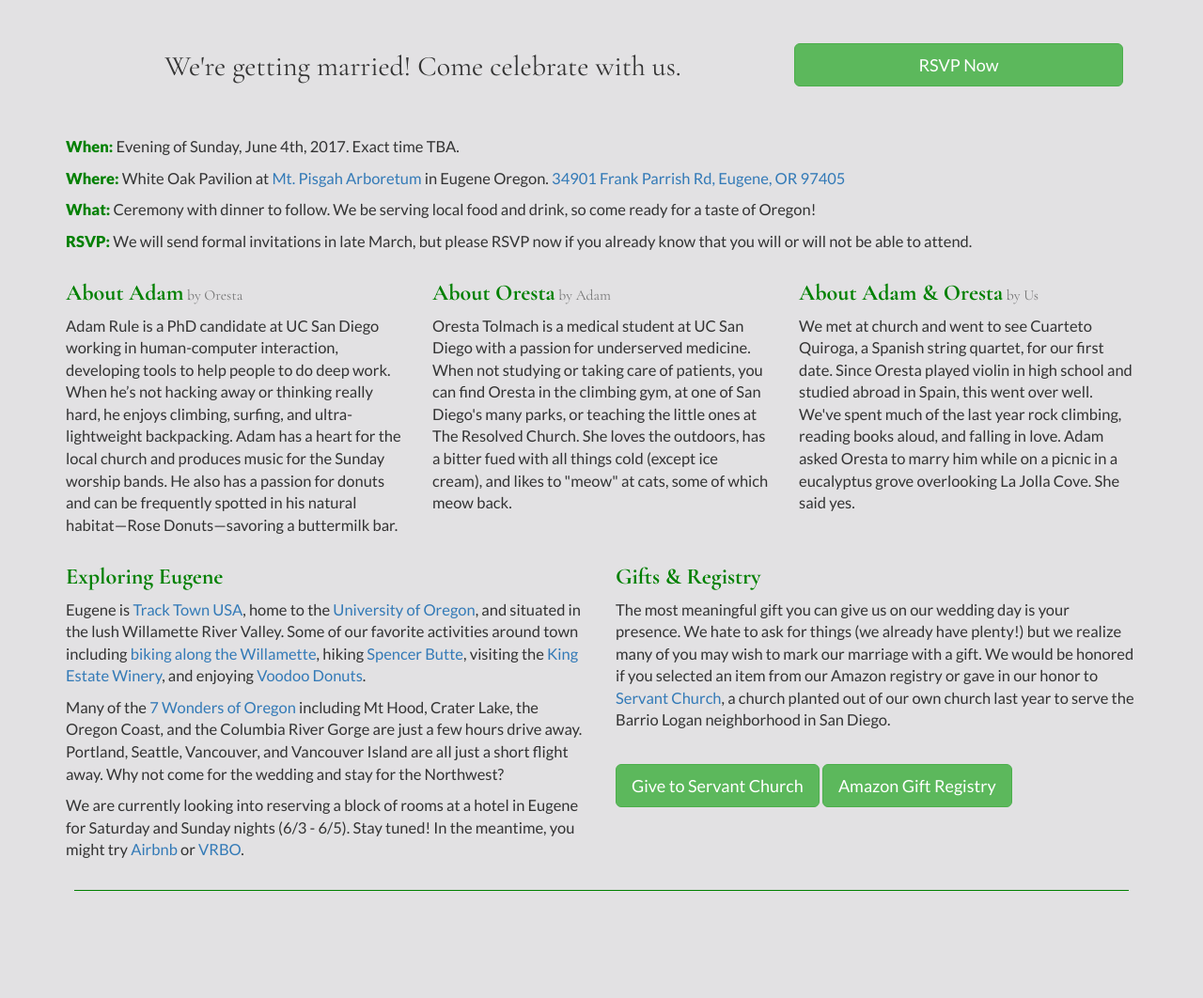
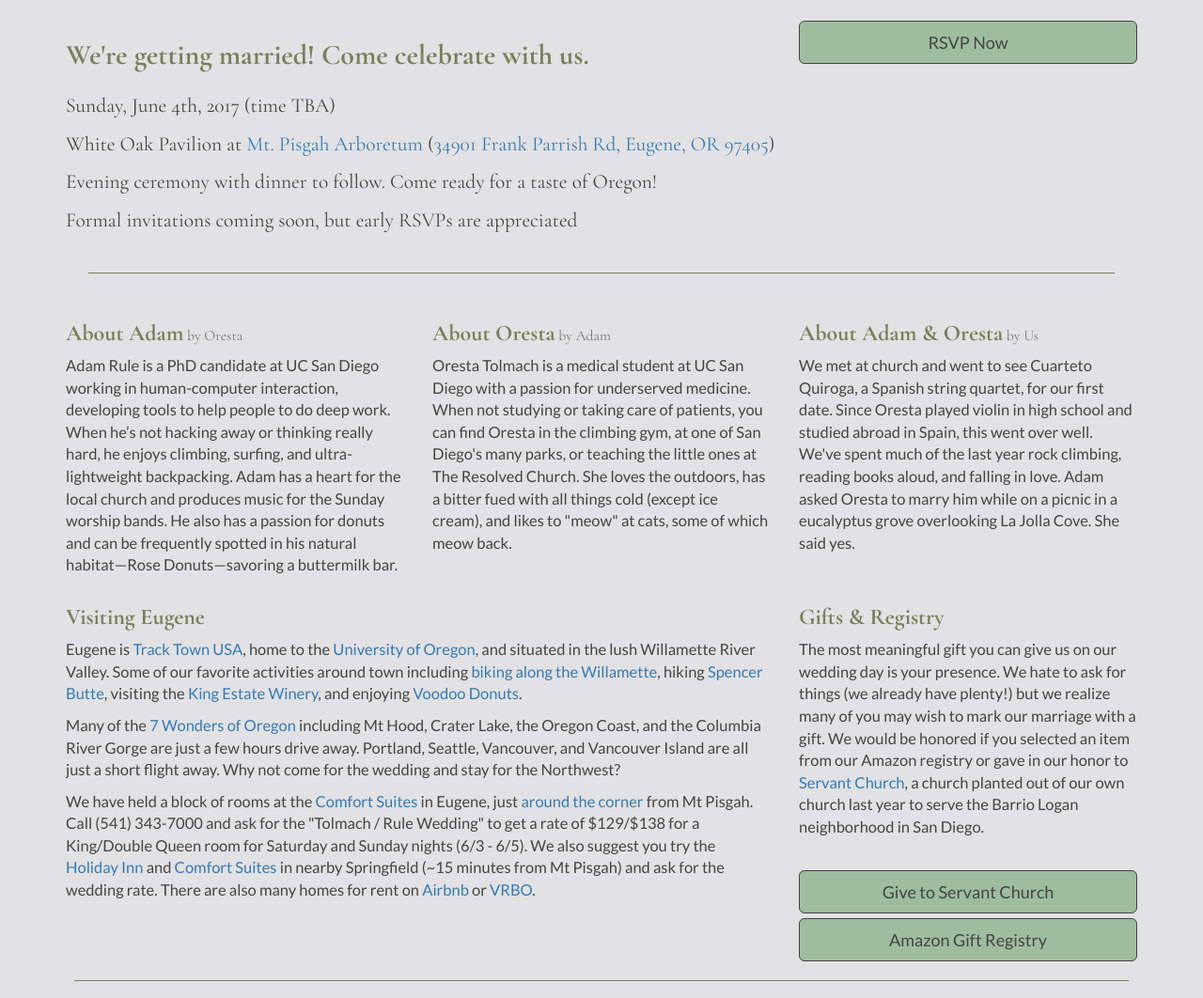
Before and after one commit to acrule/adamandoresta, a plain HTML site: page index.html in a window 1280 px wide. Shown: the part 584-1646 px from the top of the page at 94% size. Before the commit the page ends 1552 px from the top, so only its background shows below. Drawn offline with nearby package versions, Linux system fonts and the light colour scheme.

Commit message:
update hotel info

```diff
--- a/css/style.css
+++ b/css/style.css
@@ -2,48 +2,51 @@ body {
     background-color: #E2E1E3;
     font-family: 'Lato', sans-serif;
     font-size: 1.65em;
+    color: #444;
 }
 
 h1, h2, h3, h4 {
     font-family: 'Cormorant Garamond', serif;
-}
-
-h3 {
-    color: green;
+    color: #77805c;
     font-weight: 700;
 }
 
 hr {
     margin: 0px 24px;
-    border-top: 1px solid green;
+    border-top: 1px solid #77805c;
 }
 
 strong {
     font-weight: 900;
-    color: green;
+    color: #77805c;
 }
 
 #hero{
     position: relative;
+    margin-top: 12px;
+    font-weight: 400;
     color: white;
-    margin-top: 12px;
 }
 
 #hero h1{
     font-size: 7em;
     line-height: 90%;
     margin-bottom: 48px;
+    font-weight: normal;
+    color: #eee;
 }
 
 #hero h2{
     font-size: 4em;
+    font-weight: normal;
+    color: #eee;
 }
 
 #hero h3{
     font-size: 2.5em;
     margin-top: 0px;
     font-weight: normal;
-    color: white;
+    color: #eee;
 }
 
 #footer{
@@ -55,15 +58,32 @@ strong {
     top:3%;
     left:4%;
     position: absolute;
-    text-shadow: 1px 1px #666;
+    text-shadow: 1px 1px #745151;
 }
 
 .hero-text-small h4{
     font-size: 1.8em;
     text-align: center;
-    color: #328332;
+    color: #9ebd9e;
 }
 
 .first-line{
-    margin: 48px 0px;
+    margin: 24px -15px 12px -15px;
 }
+
+.details{
+    font-family: 'Cormorant Garamond', serif;
+    font-size: 1.3em;
+}
+
+.btn-sage {
+    border-color: #444;
+    background-color: #9ebd9e;
+    color: #444;
+}
+
+.btn-sage:hover {
+    border-color: #444;
+    background-color: #f1e8ca;
+    color: #444;
+}
--- a/index.html
+++ b/index.html
@@ -43,20 +43,23 @@
           </div>
 
           <div class="row first-line">
-              <div class="col-md-8 text-center">
-                  <h2 style="margin-top:8px">We're getting married! Come celebrate with us.</h2>
+              <div class="col-md-8 ">
+                  <h2>We're getting married! Come celebrate with us.</h2>
               </div>
               <div class="col-md-4">
-                  <a type="button" role="button" class="btn btn-default btn-block btn btn-success btn-lg" href="https://goo.gl/forms/SeRWQYhHy9KvPNwK2" target="_newtab">RSVP Now</a>
+                  <a type="button" role="button" class="btn btn-default btn-block btn btn-sage btn-lg" href="https://goo.gl/forms/SeRWQYhHy9KvPNwK2" target="_newtab">RSVP Now</a>
               </div>
           </div>
 
           <div class="row">
-              <div class="col-md-12">
-                  <p><strong>When:</strong> Evening of Sunday, June 4th, 2017. Exact time TBA.</p>
-                  <p><strong>Where:</strong> White Oak Pavilion at <a href="http://www.mountpisgaharboretum.com/" target="_newtab">Mt. Pisgah Arboretum</a> in Eugene Oregon. <a href="https://www.google.com/maps/place/Mount+Pisgah+Arboretum/@44.0085446,-122.9827588,16.4z" target="_newtab">34901 Frank Parrish Rd, Eugene, OR 97405</a></p>
-                  <p><strong>What:</strong> Ceremony with dinner to follow. We be serving local food and drink, so come ready for a taste of Oregon!</p>
-                  <p><strong>RSVP:</strong> We will send formal invitations in late March, but please RSVP now if you already know that you will or will not be able to attend.</p>
+              <div class="col-md-12 details">
+                  <p>Sunday, June 4th, 2017 (time TBA)</p>
+                  <p>White Oak Pavilion at <a href="http://www.mountpisgaharboretum.com/" target="_newtab">Mt. Pisgah Arboretum</a>  (<a href="https://www.google.com/maps/place/Mount+Pisgah+Arboretum/@44.0085446,-122.9827588,16.4z" target="_newtab">34901 Frank Parrish Rd, Eugene, OR 97405</a>)</p>
+                  <p>Evening ceremony with dinner to follow. Come ready for a taste of Oregon!</p>
+                  <p>Formal invitations coming soon, but early RSVPs are appreciated</p>
+                  <br>
+                  <hr>
+                  <br>
               </div>
           </div>
 
@@ -76,18 +79,18 @@
           </div>
 
           <div class="row">
-              <div class="col-md-6">
-                  <h3>Exploring Eugene</h3>
+              <div class="col-md-8">
+                  <h3>Visiting Eugene</h3>
                   <p>Eugene is <a href="http://www.gotracktownusa.com/" target="_newtab">Track Town USA</a>, home to the <a href="http://uoregon.edu/" target="_newtab">University of Oregon</a>, and situated in the lush Willamette River Valley. Some of our favorite activities around town including <a href="files/bike_trail.pdf" target="_newtab">biking along the Willamette</a>, hiking <a href="files/spencer.pdf" target="_newtab">Spencer Butte</a>, visiting the <a href="https://www.kingestate.com/" target="_newtab">King Estate Winery</a>, and enjoying <a href="https://www.yelp.com/biz/voodoo-doughnut-eugene-2" target="_newtab">Voodoo Donuts</a>.</p>
                   <p>Many of the <a href="http://traveloregon.com/7wonders/" target="_newtab">7 Wonders of Oregon</a> including Mt Hood, Crater Lake, the Oregon Coast, and the Columbia River Gorge are just a few hours drive away. Portland, Seattle, Vancouver, and Vancouver Island are all just a short flight away. Why not come for the wedding and stay for the Northwest?</p>
-                  <p>We are currently looking into reserving a block of rooms at a hotel in Eugene for Saturday and Sunday nights (6/3 - 6/5). Stay tuned! In the meantime, you might try <a href="https://www.airbnb.com/s/Eugene--OR" target="_newtab">Airbnb</a> or <a href="https://www.vrbo.com/vacation-rentals/usa/oregon/willamette-valley/eugene" target="_newtab">VRBO</a>. </p>
+                  <p>We have held a block of rooms at the <a href="http://www.eugeneuniversityhotel.com" target="_newtab">Comfort Suites</a> in Eugene, just <a href="https://www.google.com/maps/place/Comfort+Suites+Eugene/@44.0325268,-123.0441718,15z/" target="_newtab">around the corner</a> from Mt Pisgah. Call (541) 343-7000 and ask for the "Tolmach / Rule Wedding" to get a rate of $129/$138 for a King/Double Queen room for Saturday and Sunday nights (6/3 - 6/5). We also suggest you try the <a href="https://www.ihg.com/holidayinn/hotels/us/en/springfield/sfihs/hoteldetail" target = "_newtab">Holiday Inn</a> and <a href="https://www.choicehotels.com/oregon/springfield/comfort-suites-hotels/or095" target="_newtab">Comfort Suites</a> in nearby Springfield (~15 minutes from Mt Pisgah) and ask for the wedding rate. There are also many homes for rent on <a href="https://www.airbnb.com/s/Eugene--OR" target="_newtab">Airbnb</a> or <a href="https://www.vrbo.com/vacation-rentals/usa/oregon/willamette-valley/eugene" target="_newtab">VRBO</a>. </p>
               </div>
-              <div class="col-md-6">
+              <div class="col-md-4">
                   <h3>Gifts & Registry</h3>
                   <p>The most meaningful gift you can give us on our wedding day is your presence. We hate to ask for things (we already have plenty!) but we realize many of you may wish to mark our marriage with a gift. We would be honored if you selected an item from our Amazon registry or gave  in our honor to <a href="https://www.servantchurchsd.org/" target="_newtab">Servant Church</a>, a church planted out of our own church last year to serve the Barrio Logan neighborhood in San Diego.</p>
                   <br>
-                  <a href="http://servantchurchsd.org" target="_newtab" role="button" class="btn btn-default btn-lg btn-success">Give to Servant Church</a>
-                  <a href="https://www.amazon.com/wedding/share/adamandoresta" target="_newtab" role="button" class="btn btn-default btn-lg btn-success">Amazon Gift Registry</a>
+                  <a href="http://servantchurchsd.org" target="_newtab" role="button" class="btn btn-default btn-block btn-lg btn-sage">Give to Servant Church</a>
+                  <a href="https://www.amazon.com/wedding/share/adamandoresta" target="_newtab" role="button" class="btn btn-default btn-block btn-lg btn-sage">Amazon Gift Registry</a>
               </div>
           </div>
       <div class="row" id="footer">
```
